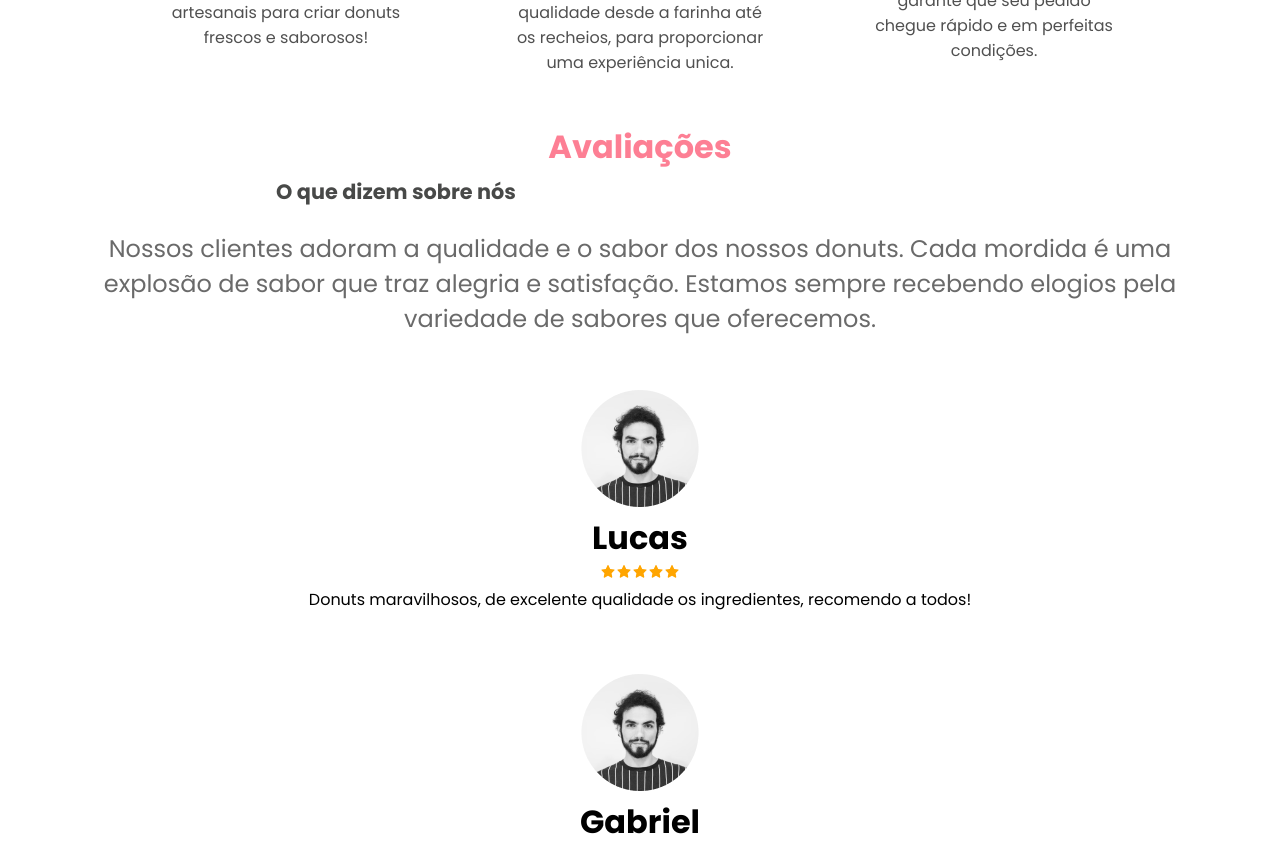
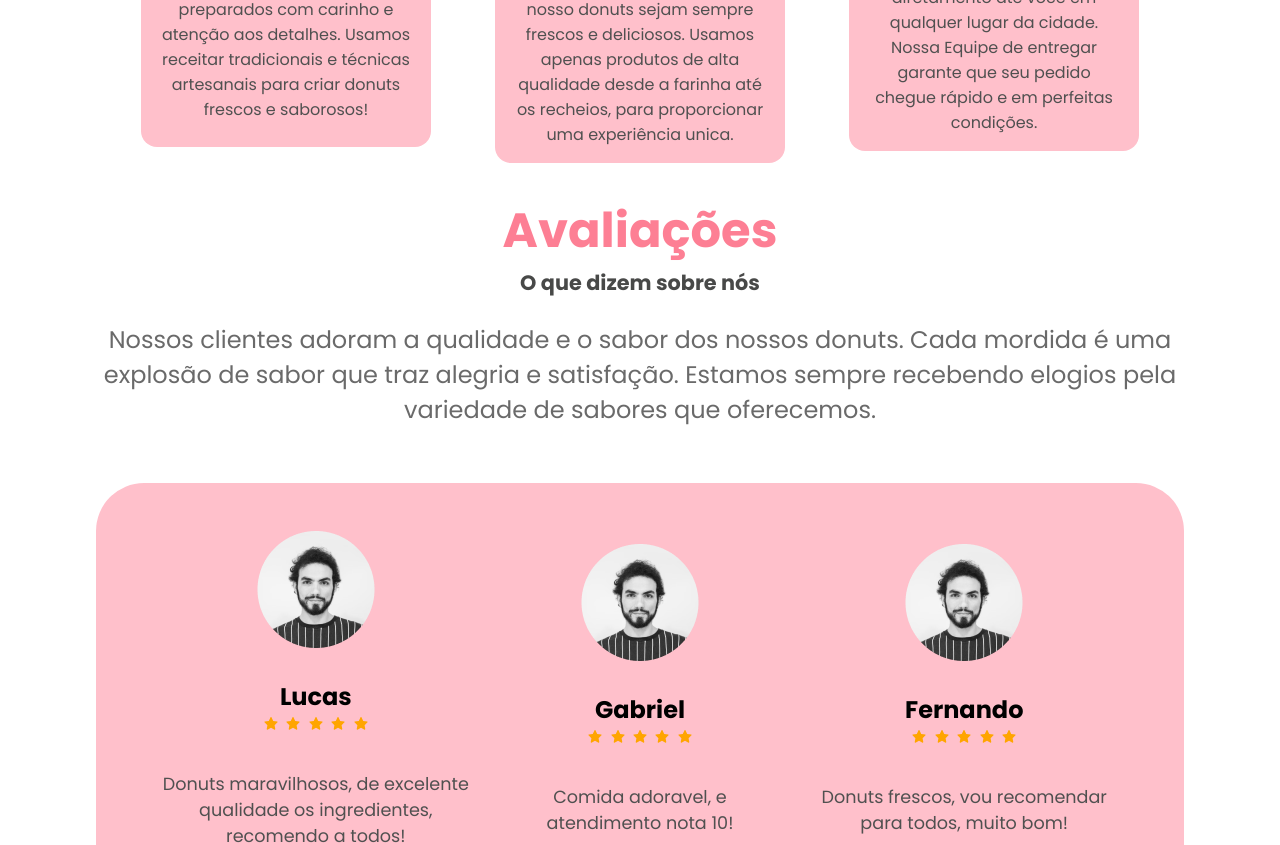
Before and after one commit to lucaseduardo5855/LandingPage-Donuts, a React (Create React App) app in the folder donuts-app/: page / in a window 1280 px wide. Shown: the part 2300-3145 px from the top of the page. Built offline with nearby package versions, Linux system fonts and the light colour scheme.

Commit message:
Avaliação e responsividade mobile

```diff
--- a/donuts-app/src/App.css
+++ b/donuts-app/src/App.css
@@ -169,7 +169,7 @@ nav {
 .primary-subheading {
   font-weight: 700;
   color: rgba(253, 127, 148);
-  font-size: 2rem;
+  font-size: 3rem;
 }
 
 .primary-heading {
@@ -205,9 +205,19 @@ nav {
 /* Work Section */
 .work-section-wrapper {
   margin-top: 1rem;
+  display: flex;
+  align-items: center;
+  justify-content: center;
+  text-align: center;
+  flex-direction: column;
 }
 
 .work-section-top {
+  text-align: center;
+  display: flex;
+  flex-direction: column;
+  justify-content: center;
+  align-items: center;
   text-align: center;
 }
 
@@ -225,7 +235,7 @@ nav {
 .work-section-info {
   width: 290px;
   min-height: 350px;
-  background-color: #fff;
+  background-color: #ffc0cb;
   display: flex;
   padding: 1rem 1rem;
   flex-direction: column;
@@ -261,18 +271,48 @@ nav {
   font-size: 2rem;
 }
 
-/* Testimonials */
-.testemonial-section-bottom {
-  display: flex;
-  flex-direction: column;
-  align-items: center;
-  justify-content: center;
-  text-align: center;
-  gap: 2rem;
+.info-boxes-img-container svg {
+  color: #484948;
 }
 
-.testemonial-img img {
-  margin-top: 30px;
+/* Testimonials */
+
+.testemonial-section-bottom {
+  margin-top: 2rem;
+  padding: 3rem 3rem;
+  display: flex;
+  align-items: center;
+  justify-items: center;
+  border-radius: 3rem;
+  background-color: #ffc0cb;
+  text-align: center;
+  gap: 1rem;
+  margin-bottom: 5rem;
+}
+
+.testemonial-section-bottom p {
+  font-weight: 400;
+  color: #505050;
+  max-width: 500px;
+  font-size: 1.1rem;
+  margin: 1rem 0;
+  padding: 1rem;
+}
+
+.testemonial-stars-container svg {
+  margin: 0 0.2rem;
+  font-size: 1rem;
+  color: orage;
+}
+
+.testemonial-section-bottom h2 {
+  margin-top: 1.5rem;
+}
+
+.work-section-top .primary-heading {
+  text-align: center;
+  max-width: 700px; /*  evita que o texto fique muito largo em telas grandes */
+  margin: 0 auto; /* Garante que a caixa do H1 fique no meio se tiver largura fixa */
 }
 
 /* Quando a tela for até 1000px renderizmaos Mobile */
@@ -407,6 +447,13 @@ nav {
   .work-section-wrapper {
     margin-top: 3rem;
   }
+
+  .testemonial-section-bottom {
+    display: flex;
+    flex-direction: column;
+    align-items: center;
+    text-align: center;
+  }
 }
 
 @media (max-width: 600px) {
--- a/donuts-app/src/App.js
+++ b/donuts-app/src/App.js
@@ -3,6 +3,7 @@ import Home from "./Components/Home";
 import About from "./Components/About";
 import Work from "./Components/Work";
 import Testemonial from "./Components/Testemonial";
+import Contact from "./Components/Contact";
 
 function App() {
   return (
@@ -11,6 +12,7 @@ function App() {
       <About />
       <Work />
       <Testemonial />
+      <Contact />
     </div>
   );
 }
--- /dev/null
+++ b/donuts-app/src/Components/Contact.js
@@ -0,0 +1,9 @@
+const Contact = () => {
+  return (
+    <div>
+      <h1></h1>
+    </div>
+  );
+};
+
+export default Contact;
--- a/donuts-app/src/Components/Testemonial.js
+++ b/donuts-app/src/Components/Testemonial.js
@@ -39,7 +39,8 @@ const Testemonial = () => {
         {testemonials.map((data) => (
           <div className="testemonial-img" key={data.nome}>
             <img src={ProfilePicture} alt={data.nome} />
-            <h1>{data.nome}</h1>
+            <h2>{data.nome}</h2>
+
             <div className="testemonial-stars-container">
               {[...Array(data.stars)].map((_, index) => (
                 <AiFillStar key={index} color="orange" />
```
